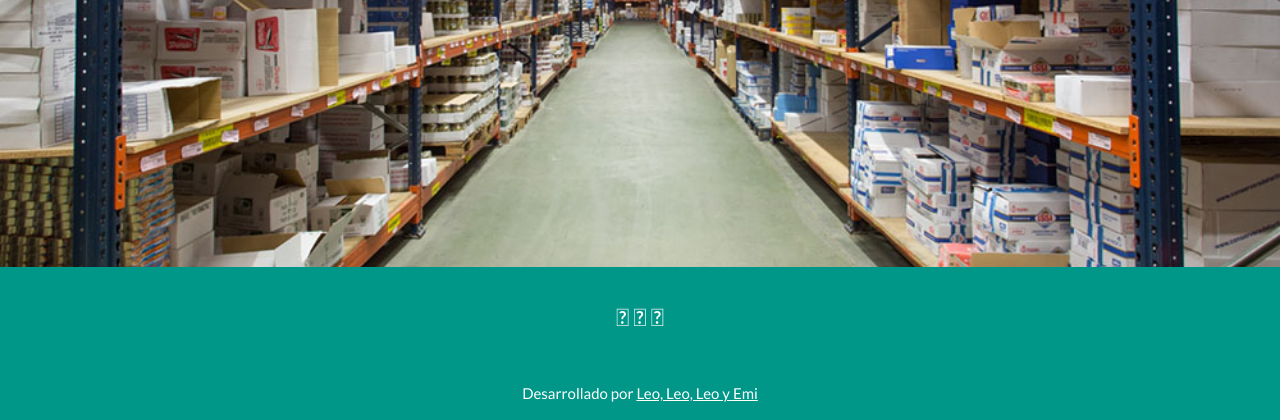
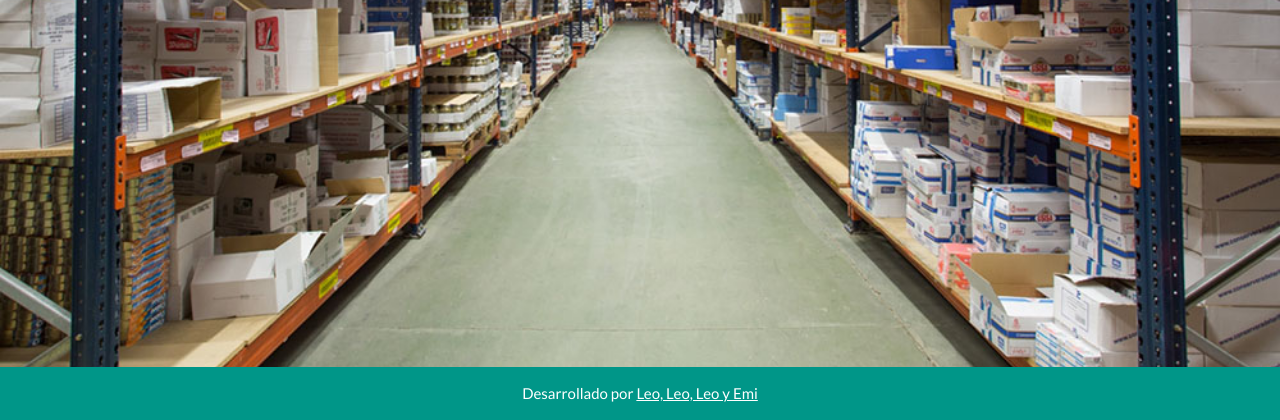
Before and after one commit to leocaraballo/tpfinal-basededatos, a PHP site: page / in a window 1280 px wide. Shown: the part 380-800 px from the top of the page. Run offline with PHP 8.4, Linux system fonts and the light colour scheme.

Commit message:
Footer mas simple

```diff
--- a/vistas/templates/footer.php
+++ b/vistas/templates/footer.php
@@ -1,10 +1,4 @@
 <footer class="w3-container w3-teal w3-center w3-margin-top">
-  <div class="w3-xlarge w3-padding-32">
-    <a href="https://www.facebook.com" style="text-decoration:none;" class="fab fa-facebook w3-hover-opacity" href="https://facebook.com"
-      target="_blank"></a>
-    <a href="https://www.instagram.com" style="text-decoration:none;" class="fab fa-instagram w3-hover-opacity"></a>
-    <a href="https://www.twitter.com" style="text-decoration:none;" class="fab fa-twitter w3-hover-opacity"></a>
-  </div>
   <p>Desarrollado por <a href="https://www.google.com" target="_blank">Leo, Leo, Leo y Emi</a></p>
 </footer>
 <script>
```
